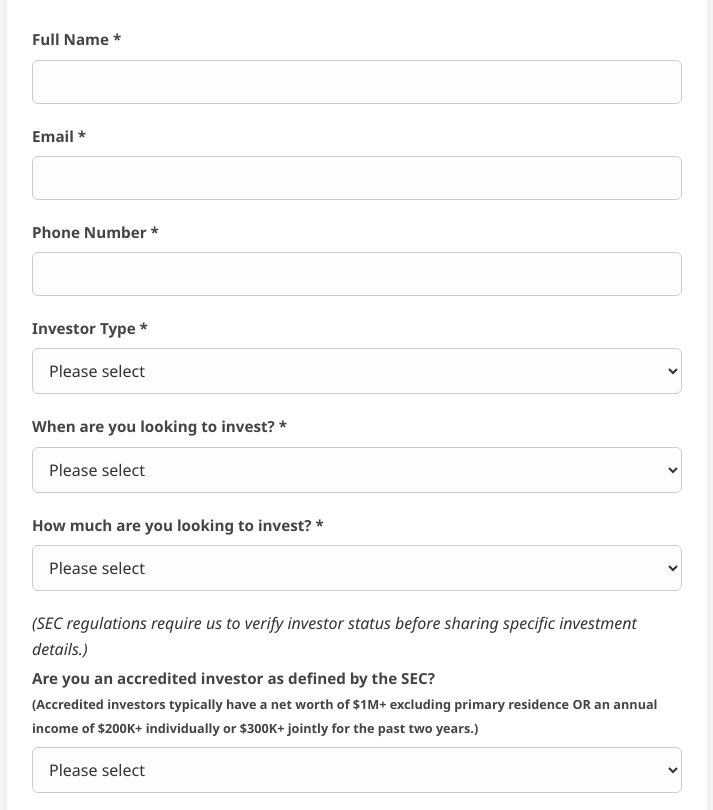
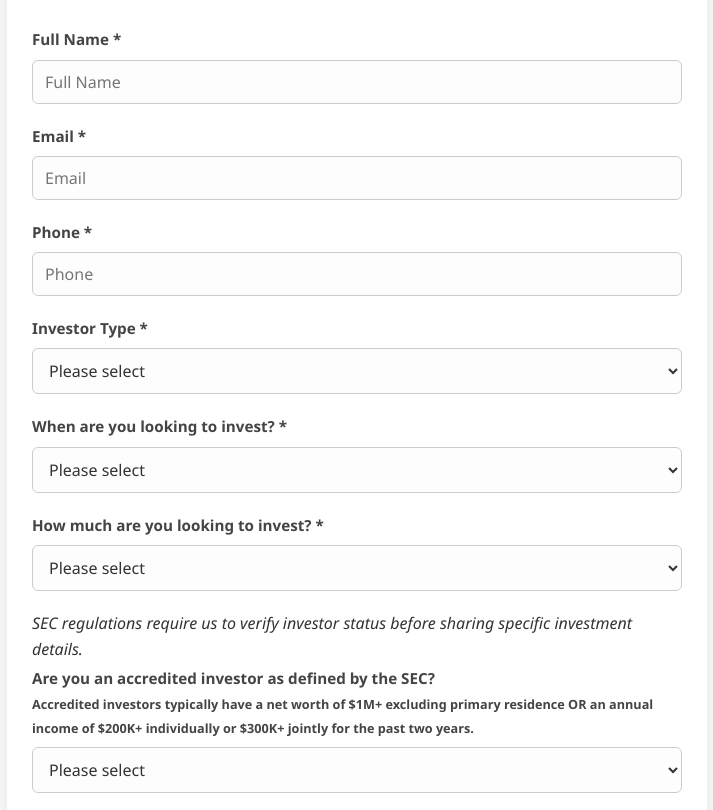
Before and after one commit to hannahisawinner/caspian, a plain HTML site: page invest.html in a window 1280 px wide. Shown: the part 124-934 px from the top of the page, without its empty margins (283-996 px from the left). Drawn offline with Linux system fonts and the light colour scheme.

Commit message:
Update invest.html
Invest form: adding placeholder text, cleaning up syntax and labels

```diff
--- a/invest.html
+++ b/invest.html
@@ -14,17 +14,17 @@
     <form id="invest-form">
       <div class="form-group">
         <label for="full-name">Full Name *</label>
-        <input type="text" id="full-name" name="fullName" required>
+        <input type="text" id="full-name" name="fullName" placeholder="Full Name" required>
       </div>
 
       <div class="form-group">
         <label for="email">Email *</label>
-        <input type="email" id="email" name="email" required>
+        <input type="email" id="email" name="email" placeholder="Email" required>
       </div>
 
       <div class="form-group">
-        <label for="phone">Phone Number *</label>
-        <input type="tel" id="phone" name="phone" required>
+        <label for="phone">Phone *</label>
+        <input type="tel" id="phone" name="phone" placeholder="Phone" required>
       </div>
 
       <div class="form-group">
@@ -63,12 +63,12 @@
 
       <div class="form-group">
         <p style="font-style: italic; margin-bottom: 4px;">
-          (SEC regulations require us to verify investor status before sharing specific investment details.)
+          SEC regulations require us to verify investor status before sharing specific investment details.
         </p>
         <label for="accredited">
           Are you an accredited investor as defined by the SEC?<br />
           <small>
-            (Accredited investors typically have a net worth of $1M+ excluding primary residence OR an annual income of $200K+ individually or $300K+ jointly for the past two years.)
+            Accredited investors typically have a net worth of $1M+ excluding primary residence OR an annual income of $200K+ individually or $300K+ jointly for the past two years.
           </small>
         </label>
         <select id="accredited" name="accredited" required>
@@ -81,7 +81,7 @@
       </div>
 
       <div class="form-group">
-        <label for="notes">Additional Notes</label>
+        <label for="notes">Any Additional Notes?</label>
         <textarea id="notes" name="notes" rows="4"></textarea>
       </div>
 
```
